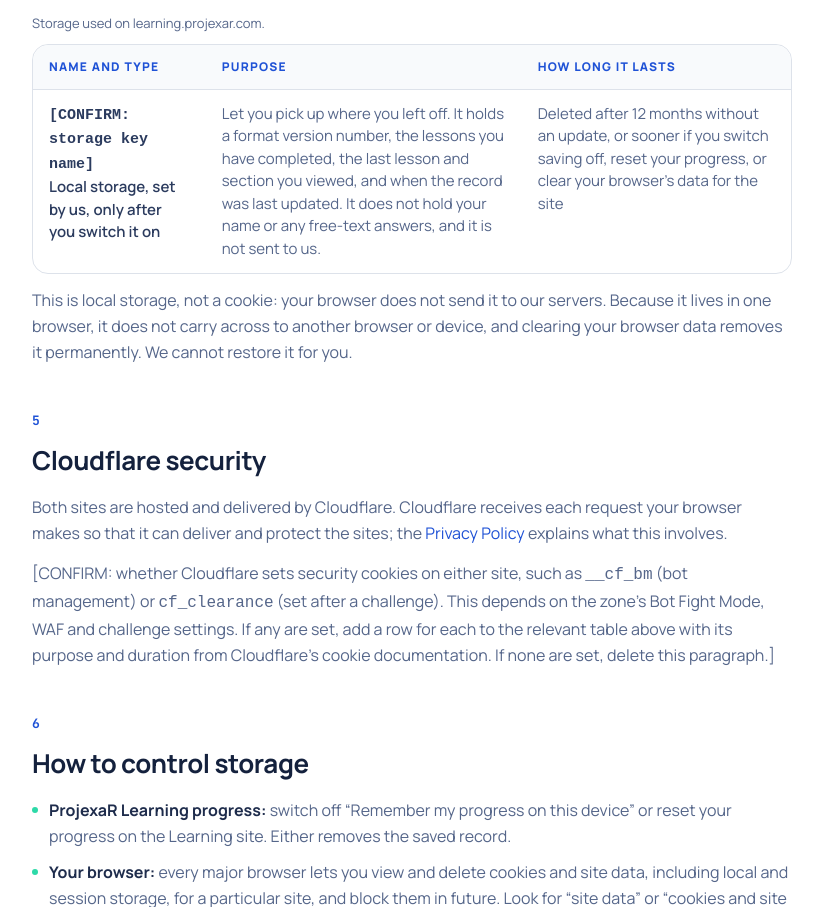
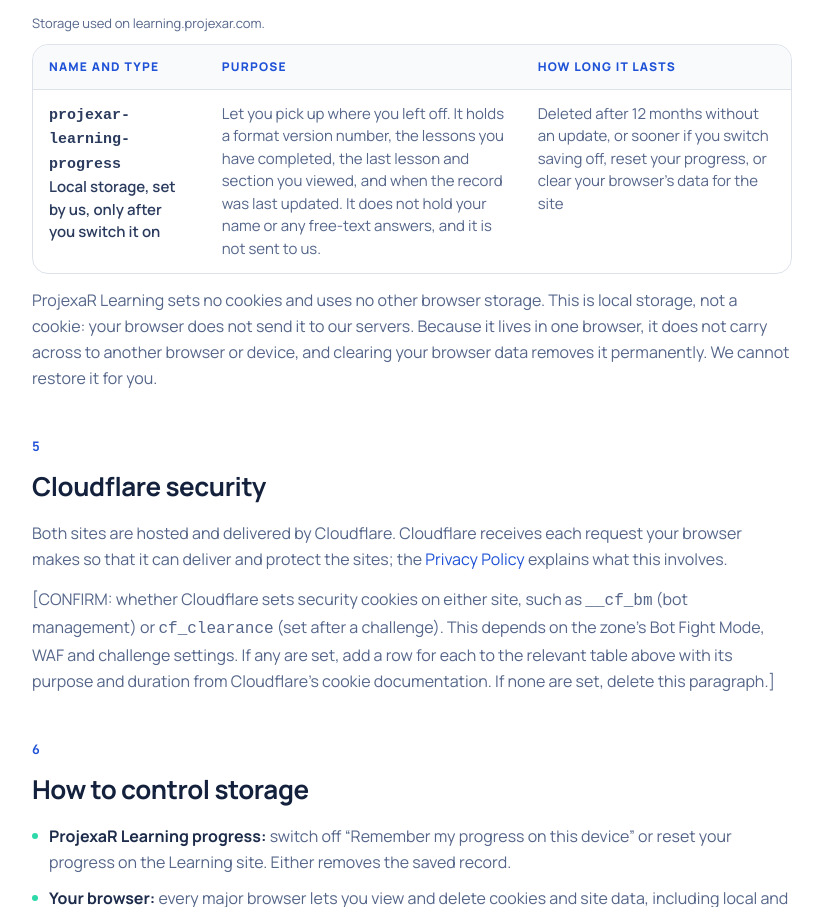
Before and after one commit to sinbad0709/projexar, a plain HTML site: page public/cookies/index.html in a window 1280 px wide. Shown: the part 2477-3384 px from the top of the page, without its empty margins (228-1051 px from the left). Drawn offline with Linux system fonts and the light colour scheme.

Commit message:
Resolve Learning storage key and Cloudflare terms placeholders
- Cookie Policy: storage key is projexar-learning-progress; Learning
  sets no cookies and no other browser storage (architect, 25 Nov).
- Privacy Policy: Cloudflare named as processor under its Self-Serve
  Subscription Agreement and DPA; standard-setting availability periods
  for request analytics and Worker logs; transfer safeguards.

Remaining placeholders: publication dates, analytics, Bot Fight Mode.

Co-Authored-By: Claude Opus 5.5 <noreply@anthropic.com>
Claude-Session: https://claude.ai/code/session_01LJPTgTEEEPCBPbaBvWQNQu

```diff
--- a/public/cookies/index.html
+++ b/public/cookies/index.html
@@ -143,14 +143,14 @@
             </thead>
             <tbody>
               <tr>
-                <th scope="row"><code>[CONFIRM: storage key name]</code><br>Local storage, set by us, only after you switch it on</th>
+                <th scope="row"><code>projexar-learning-progress</code><br>Local storage, set by us, only after you switch it on</th>
                 <td>Let you pick up where you left off. It holds a format version number, the lessons you have completed, the last lesson and section you viewed, and when the record was last updated. It does not hold your name or any free-text answers, and it is not sent to us.</td>
                 <td>Deleted after 12 months without an update, or sooner if you switch saving off, reset your progress, or clear your browser’s data for the site</td>
               </tr>
             </tbody>
           </table>
         </div>
-        <p>This is local storage, not a cookie: your browser does not send it to our servers. Because it lives in one browser, it does not carry across to another browser or device, and clearing your browser data removes it permanently. We cannot restore it for you.</p>
+        <p>ProjexaR Learning sets no cookies and uses no other browser storage. This is local storage, not a cookie: your browser does not send it to our servers. Because it lives in one browser, it does not carry across to another browser or device, and clearing your browser data removes it permanently. We cannot restore it for you.</p>
       </section>
 
       <section class="policy__section" id="cloudflare">
```
Also changed, not shown: public/privacy/index.html (+1 -1 lines).
